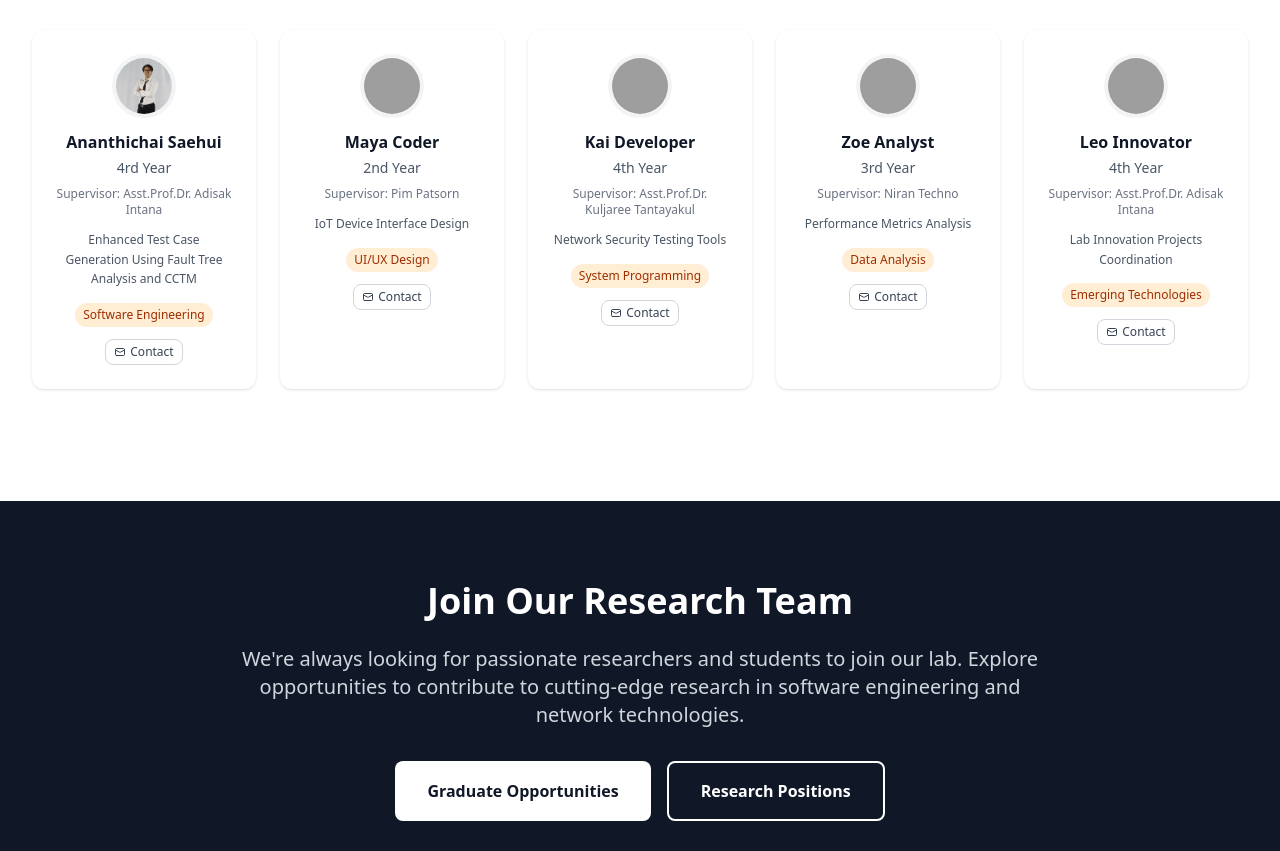
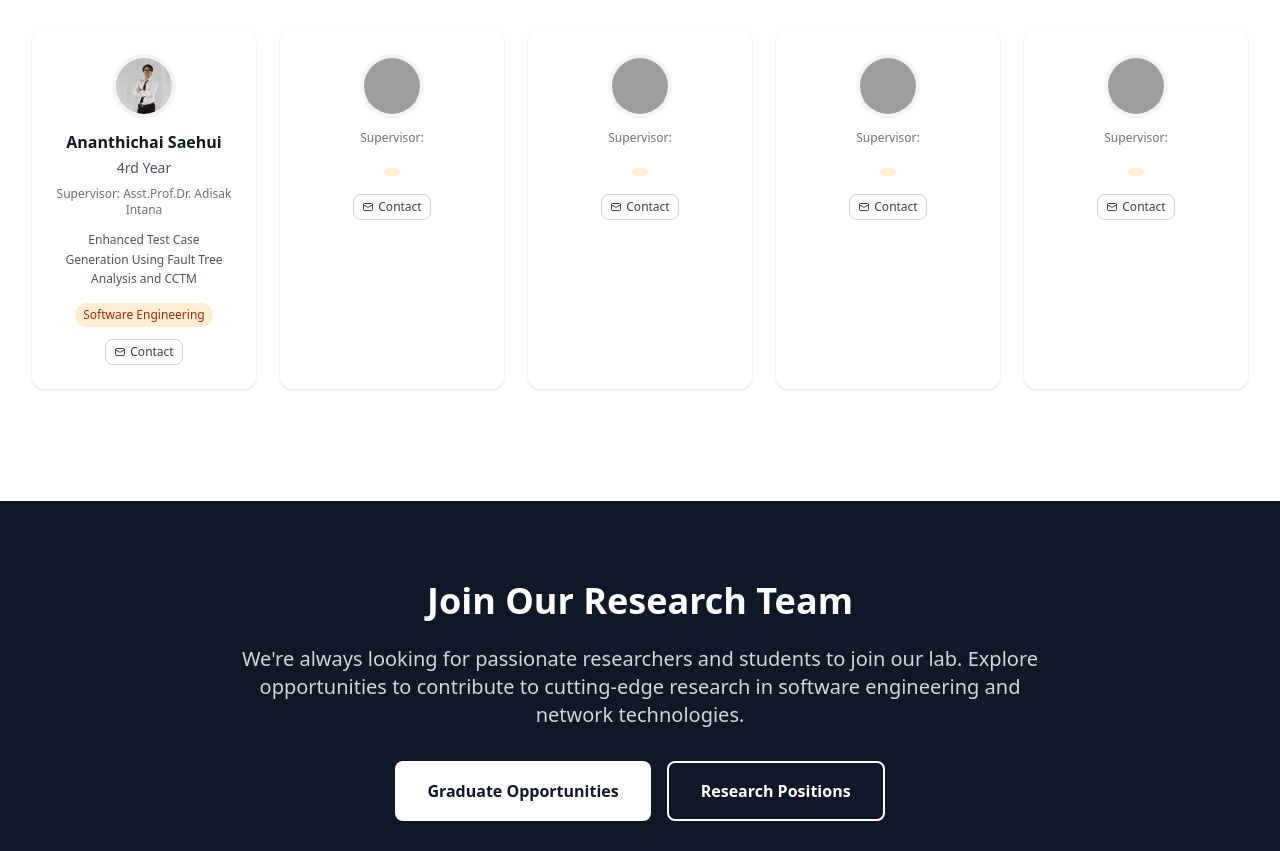
Before and after one commit to zZBANK22Zz/SENET-Lab-web, a Next.js app: page /TeamPage in a window 1280 px wide. Shown: the part 2287-3138 px from the top of the page. Built offline with nearby package versions, Linux system fonts and the light colour scheme; grey boxes are pictures that could not be loaded.

Commit message:
first commit

```diff
--- a/src/data/personalData/juniorStudents.js
+++ b/src/data/personalData/juniorStudents.js
@@ -25,110 +25,98 @@ const juniorStudents = [
   },
   {
     personalInfo: {
-      id: "maya-coder",
-      firstName: "Maya",
-      lastName: "Coder",
-      fullName: "Maya Coder",
-      title: "Ms.",
+      id: "",
+      firstName: "",
+      lastName: "",
+      fullName: "",
+      title: "",
       position: "Undergraduate Research Assistant",
-      department: "Computer Science",
-      email: "maya.c@student.senetlab.edu",
-      profileImage: "/images/team/maya-coder.jpg",
-      bio: "Creative undergraduate student interested in UI/UX design and mobile application development. Contributing to user interface research projects.",
+      department: "",
+      email: "",
+      profileImage: "/images/team/",
+      bio: "",
       researchInterests: [
-        "UI/UX Design",
-        "Mobile Development",
-        "Human-Computer Interaction",
-        "Design Systems"
+        ""
       ],
-      supervisor: "Pim Patsorn",
-      yearStarted: "2024",
-      yearLevel: "2nd Year"
+      supervisor: "",
+      yearStarted: "",
+      yearLevel: ""
     },
     currentWork: {
-      title: "IoT Device Interface Design",
-      description: "Designing user-friendly interfaces for IoT security management applications"
+      title: "",
+      description: ""
     }
   },
   {
     personalInfo: {
-      id: "kai-developer",
-      firstName: "Kai",
-      lastName: "Developer",
-      fullName: "Kai Developer",
-      title: "Mr.",
+      id: "",
+      firstName: "",
+      lastName: "",
+      fullName: "",
+      title: "",
       position: "Undergraduate Research Assistant",
-      department: "Computer Engineering",
-      email: "kai.d@student.senetlab.edu",
-      profileImage: "/images/team/kai-developer.jpg",
-      bio: "Enthusiastic computer engineering student with interests in system programming and network protocols. Supporting network security research initiatives.",
+      department: "",
+      email: "",
+      profileImage: "/images/team/",
+      bio: "",
       researchInterests: [
-        "System Programming",
-        "Network Protocols",
-        "Low-Level Programming",
-        "Security Tools"
+        ""
       ],
-      supervisor: "Asst.Prof.Dr. Kuljaree Tantayakul",
-      yearStarted: "2023",
-      yearLevel: "4th Year"
+      supervisor: "",
+      yearStarted: "",
+      yearLevel: ""
     },
     currentWork: {
-      title: "Network Security Testing Tools",
-      description: "Developing automated tools for network vulnerability assessment"
+      title: "",
+      description: ""
     }
   },
   {
     personalInfo: {
-      id: "zoe-analyst",
-      firstName: "Zoe",
-      lastName: "Analyst",
-      fullName: "Zoe Analyst",
-      title: "Ms.",
+      id: "",
+      firstName: "",
+      lastName: "",
+      fullName: "",
+      title: "",
       position: "Undergraduate Research Assistant",
-      department: "Information Technology",
-      email: "zoe.a@student.senetlab.edu",
-      profileImage: "/images/team/zoe-analyst.jpg",
-      bio: "Data-driven IT student specializing in performance analysis and optimization. Assisting in research data collection and analysis projects.",
+      department: "",
+      email: "",
+      profileImage: "/images/team/",
+      bio: "",
       researchInterests: [
-        "Data Analysis",
-        "Performance Optimization",
-        "Statistical Analysis",
-        "Research Methodology"
+        ""
       ],
-      supervisor: "Niran Techno",
-      yearStarted: "2024",
-      yearLevel: "3rd Year"
+      supervisor: "",
+      yearStarted: "",
+      yearLevel: ""
     },
     currentWork: {
-      title: "Performance Metrics Analysis",
-      description: "Analyzing and visualizing performance data from various research experiments"
+      title: "",
+      description: ""
     }
   },
   {
     personalInfo: {
-      id: "leo-innovator",
-      firstName: "Leo",
-      lastName: "Innovator",
-      fullName: "Leo Innovator",
-      title: "Mr.",
+      id: "",
+      firstName: "",
+      lastName: "",
+      fullName: "",
+      title: "",
       position: "Undergraduate Research Assistant",
-      department: "Computer Science",
-      email: "leo.i@student.senetlab.edu",
-      profileImage: "/images/team/leo-innovator.jpg",
-      bio: "Innovative computer science student with passion for emerging technologies and research. Contributing to multiple lab projects while maintaining excellent academic performance.",
+      department: "",
+      email: "",
+      profileImage: "/images/team/",
+      bio: "",
       researchInterests: [
-        "Emerging Technologies",
-        "Research & Development",
-        "Innovation Management",
-        "Technology Integration"
+        ""
       ],
-      supervisor: "Asst.Prof.Dr. Adisak Intana",
-      yearStarted: "2023",
-      yearLevel: "4th Year"
+      supervisor: "",
+      yearStarted: "",
+      yearLevel: ""
     },
     currentWork: {
-      title: "Lab Innovation Projects Coordination",
-      description: "Coordinating and supporting various innovative research initiatives across different projects"
+      title: "",
+      description: ""
     }
   }
 ];
```
